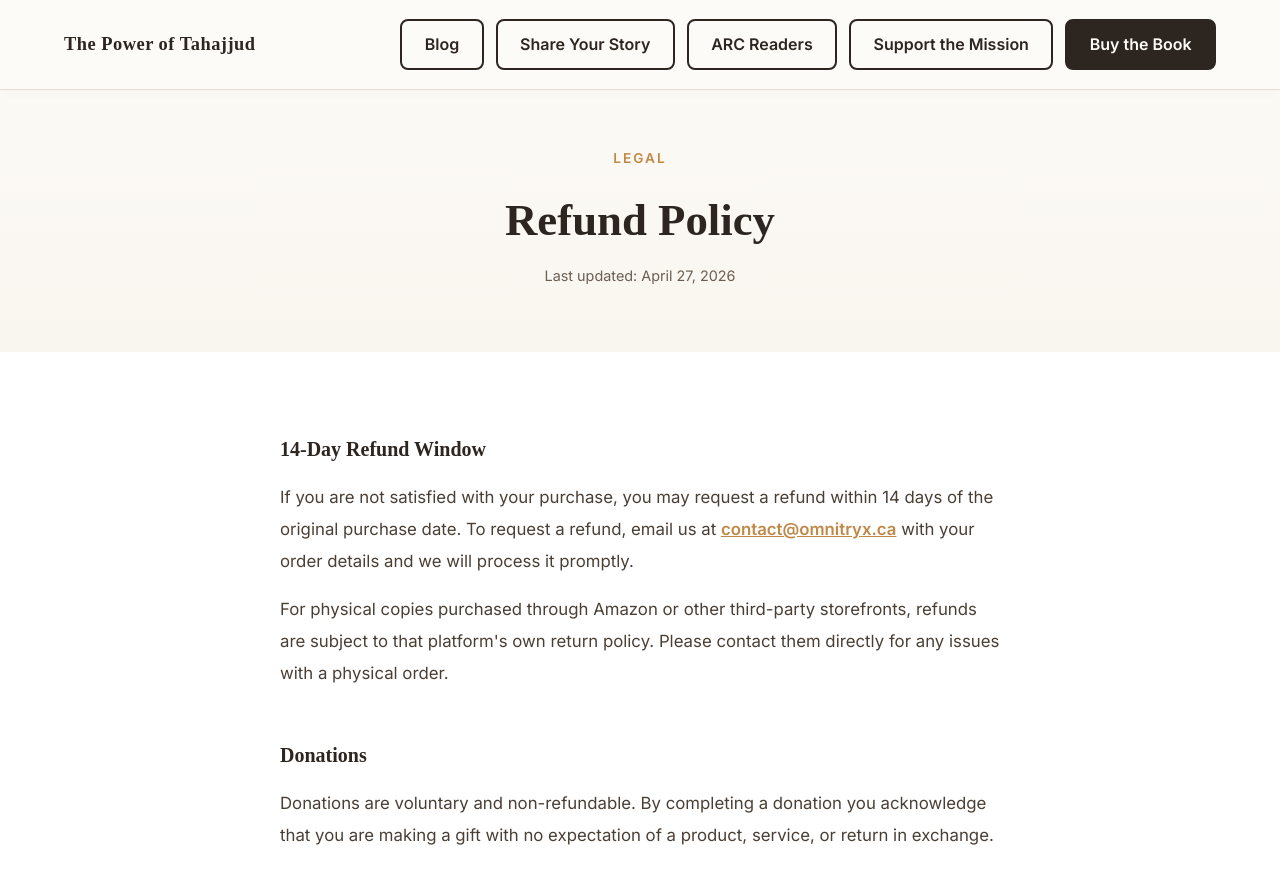
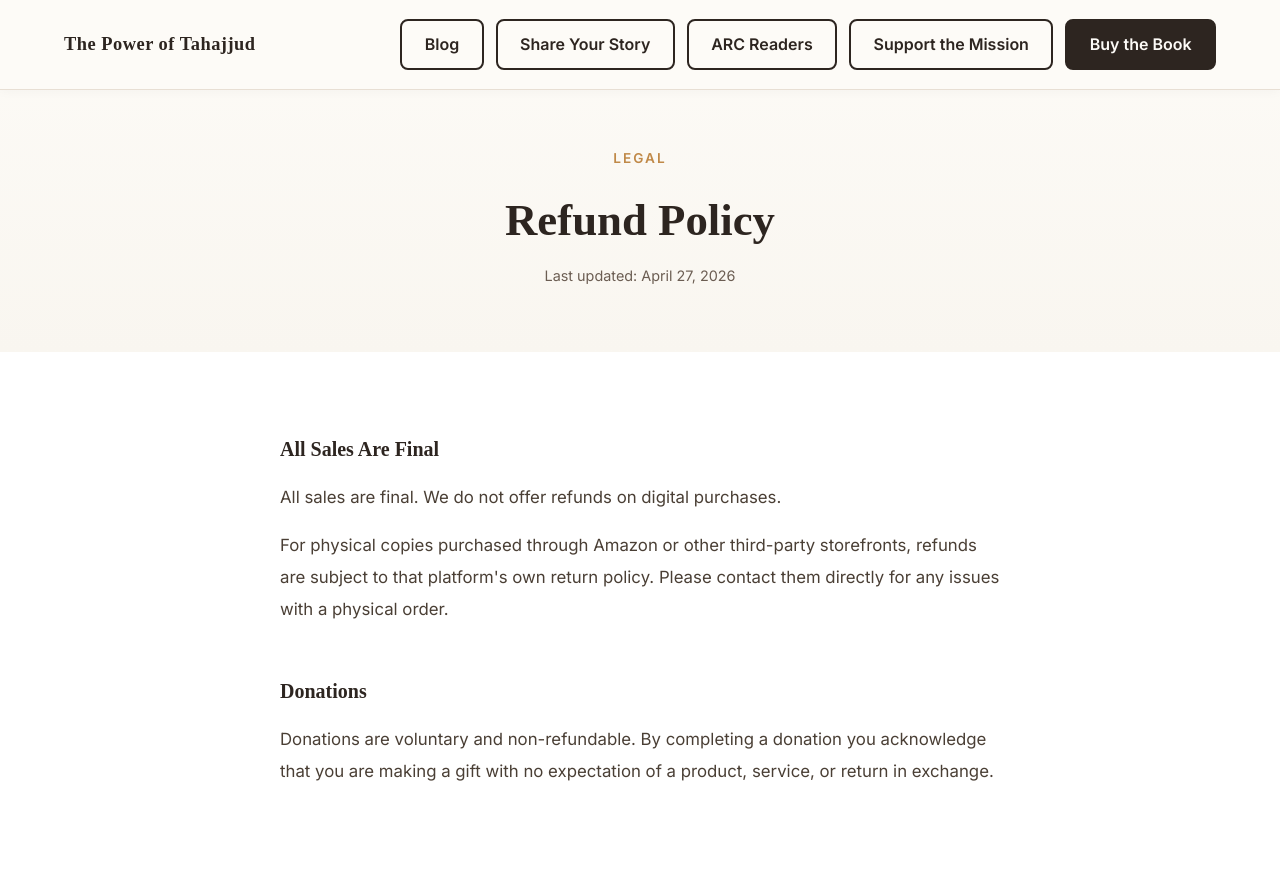
Before and after one commit to Omnitryx-Inc/tahajjud-fe-main, a Jekyll site: the page built from pages/refund-policy.html, in a window 1280 px wide and 900 px high. Shown: the top 884 px of the window. Built offline with Jekyll 4.4.1, drawn with Linux system fonts in a browser that asks for light colours; some web fonts are replaced.

Commit message:
adjustments

```diff
--- a/pages/refund-policy.html
+++ b/pages/refund-policy.html
@@ -121,13 +121,10 @@ permalink: /refund-policy/
     <div class="policy-body-inner">
 
         <div class="policy-section">
-            <h2 class="policy-section-title">14-Day Refund Window</h2>
+            <h2 class="policy-section-title">All Sales Are Final</h2>
             <div class="policy-text">
                 <p>
-                    If you are not satisfied with your purchase, you may request a refund within
-                    14 days of the original purchase date. To request a refund, email us at
-                    <a href="mailto:contact@omnitryx.ca" style="color: var(--gold-primary); font-weight: 600;">contact@omnitryx.ca</a> with
-                    your order details and we will process it promptly.
+                    All sales are final. We do not offer refunds on digital purchases.
                 </p>
                 <p>
                     For physical copies purchased through Amazon or other third-party storefronts,
```
